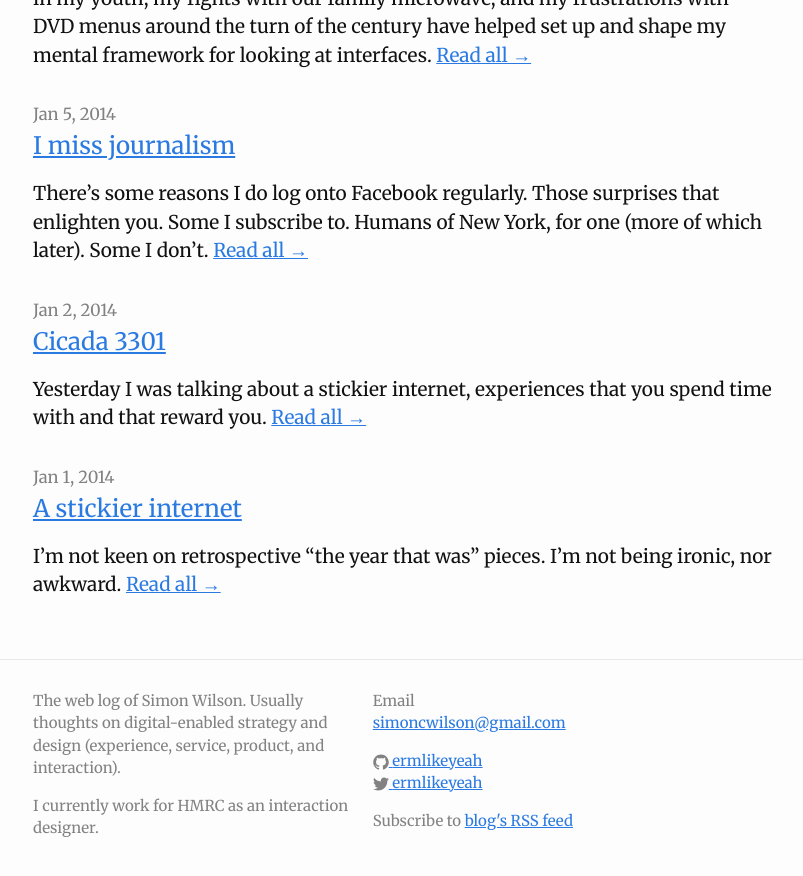
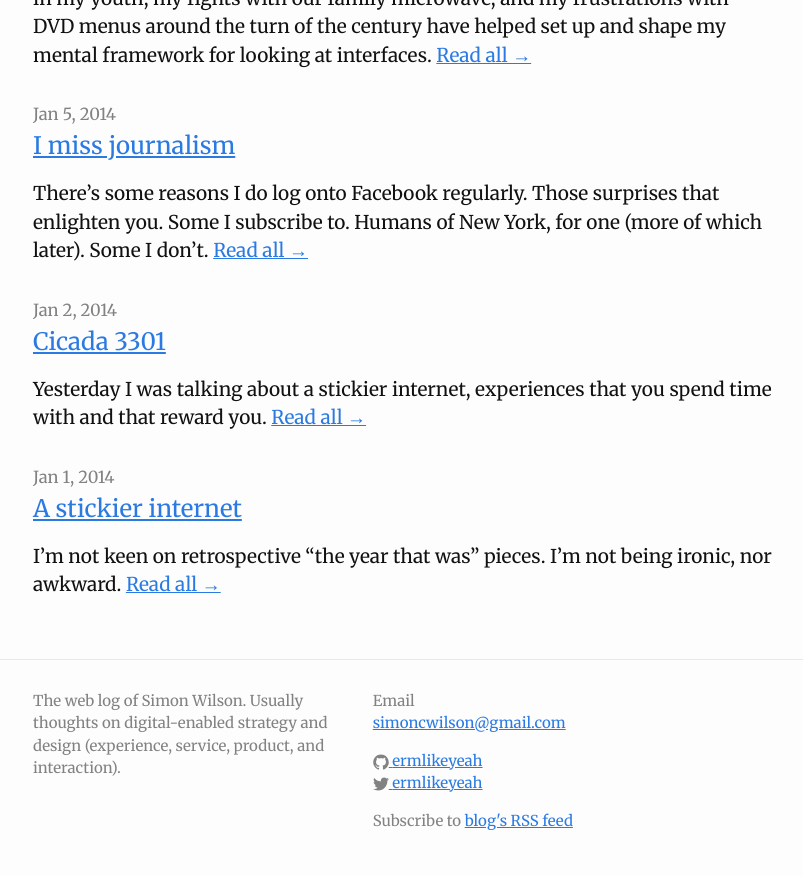
Before and after one commit to ermlikeyeah/ermlikeyeah.github.io, a Jekyll site: the page built from index.html, in a window 1280 px wide and 900 px high, scrolled down 19159 px. Shown: the top 876 px of the window, without its empty margins (237-1040 px from the left). Built offline with Jekyll 4.4.1, drawn with Linux system fonts in a browser that asks for light colours; the list of posts is cut into pages by our own code; comment, search, counter and statistics services are not loaded.

Commit message:
Fotter amend

```diff
--- a/_includes/footer.html
+++ b/_includes/footer.html
@@ -9,8 +9,6 @@
 
       <div class="footer-col footer-col-3">
         <p>{{ site.description }}</p>
-        <p> I currently work for HMRC as an interaction designer.</p>
-
       </div>
 
 
```
